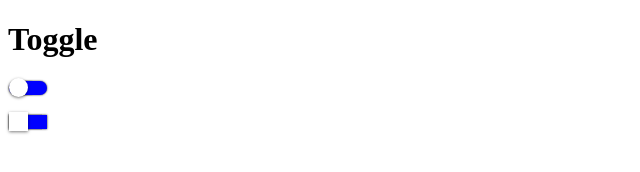
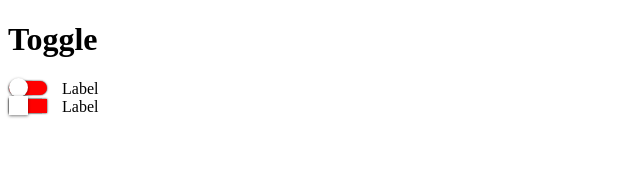
Before and after one commit to Goldinteractive/ui-toggle, a plain HTML site: page index.html in a window 1280 px wide. Shown: the whole page, without its empty margins (0-640 px from the left). Drawn offline with Linux system fonts and the light colour scheme.

Commit message:
added toggle label

```diff
--- a/index.html
+++ b/index.html
@@ -8,11 +8,13 @@
 		<div class="ui-toggle round">
 		   <input id="toggle-1" type="checkbox">
 		   <label for="toggle-1" class="round"></label>
+		   <span class="label">Label</span>
 		</div>
 		<br />
 		<div class="ui-toggle">
 		   <input id="toggle-2" type="checkbox">
 		   <label for="toggle-2"></label>
+		   <span class="label">Label</span>
 		</div>
 	</body>
 </html>
--- a/style.scss
+++ b/style.scss
@@ -7,7 +7,12 @@ $toggle-unchecked-color: red !default;
 // Features
 
 .ui-toggle {
-	width: 30px;
+	.label {
+		text-transform: none;
+		display: inline-block;
+		margin-left: 20px;
+		float: left;
+	}
 	input {
 		position: absolute;
 		margin-left: -9999px;
@@ -22,6 +27,7 @@ $toggle-unchecked-color: red !default;
 			width: 34px;
 			height: 16px;
 			background-color: #dddddd;
+			float: left;
 			&.round {
 				border-radius: 100%;
 				&:before {
```
Also changed, not shown: style.css.
